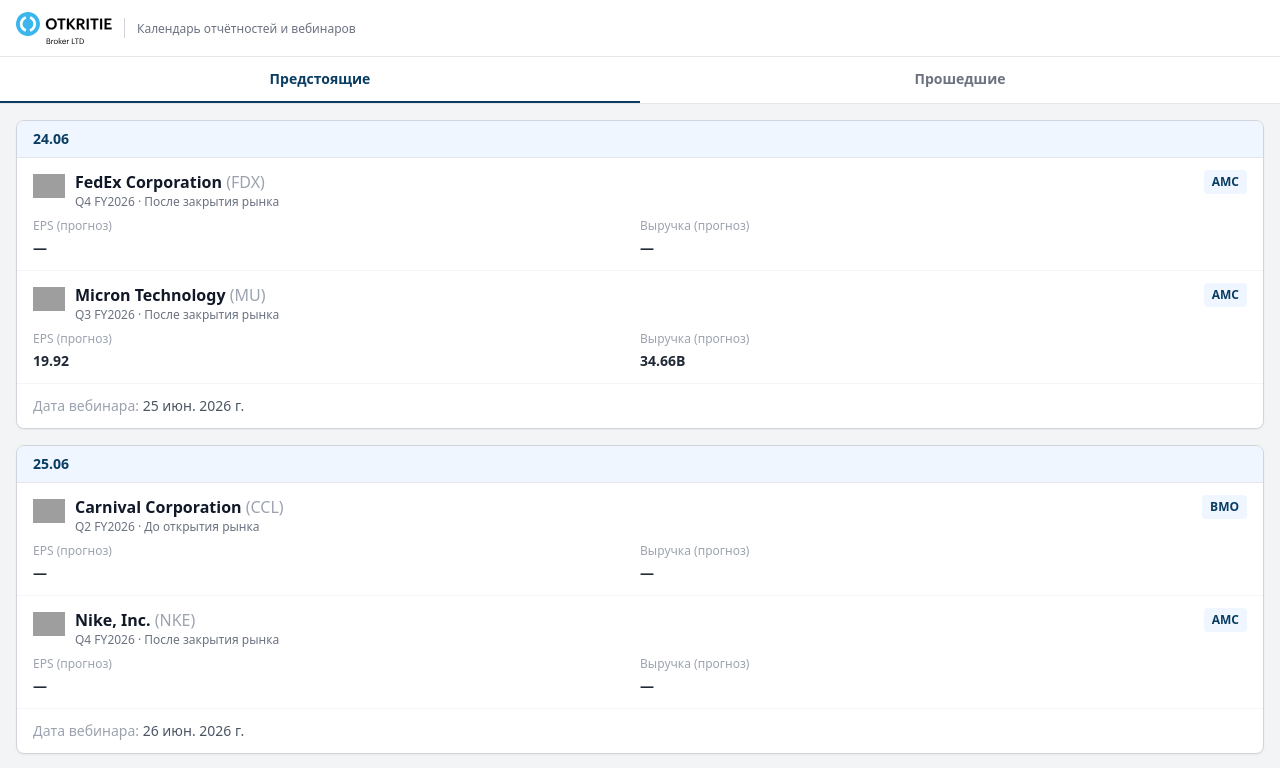
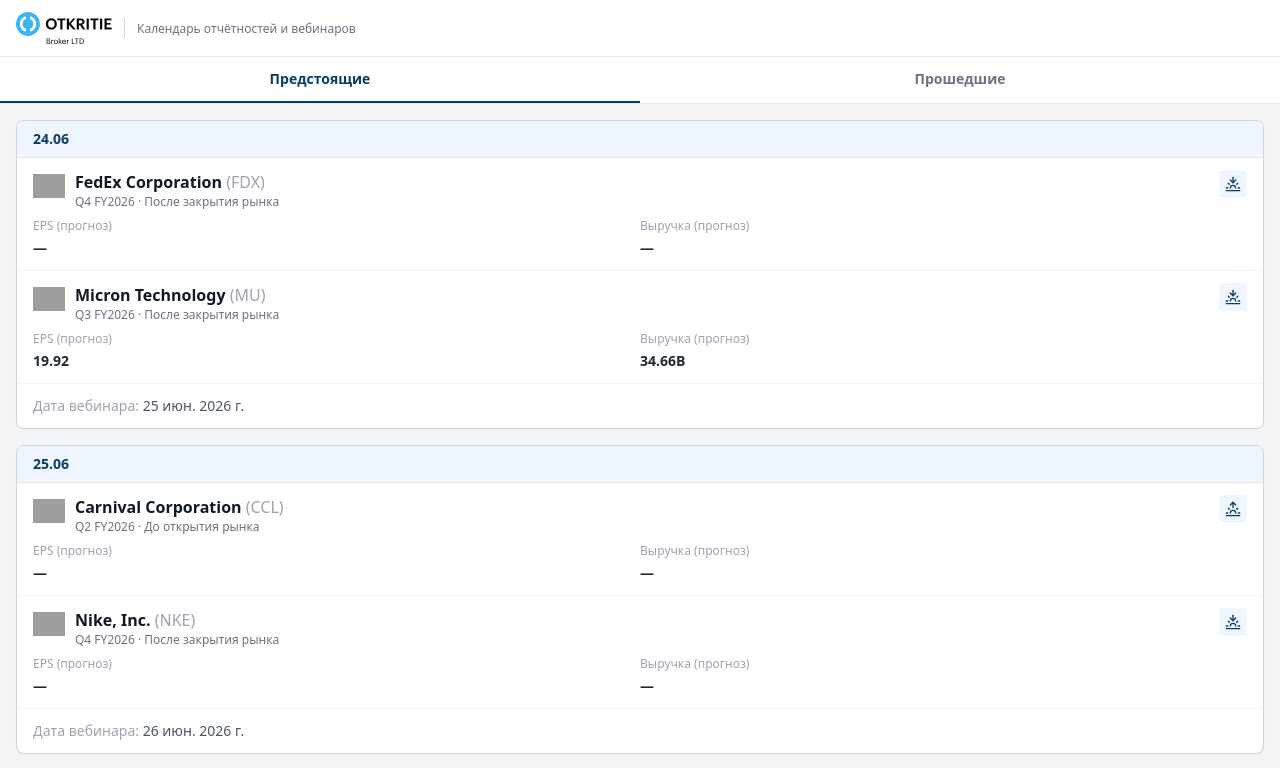
Before and after one commit to sashadubovyi/reports, a React (Vite) app: page / in a window 1280 px wide. Shown: the top 768 px of the page. Built offline with nearby package versions, Linux system fonts and the light colour scheme; grey boxes are pictures that could not be loaded.

Commit message:
Replace BMO/AMC text labels with sunrise/sunset icons
Add react-icons and use Lu/LuSunrise (before market open) and
Lu/LuSunset (after market close) in place of the raw BMO/AMC
abbreviations in the earnings card badge, admin form radios, and
admin table rows.

```diff
--- a/package.json
+++ b/package.json
@@ -12,7 +12,8 @@
   "dependencies": {
     "firebase": "^10.12.4",
     "react": "^18.3.1",
-    "react-dom": "^18.3.1"
+    "react-dom": "^18.3.1",
+    "react-icons": "^5.6.0"
   },
   "devDependencies": {
     "@vitejs/plugin-legacy": "^5.4.2",
--- a/src/components/EarningsCard.jsx
+++ b/src/components/EarningsCard.jsx
@@ -1,3 +1,4 @@
+import { LuSunrise, LuSunset } from 'react-icons/lu';
 import { getCompanyByTicker } from '../data/companies.js';
 import { calculateWebinarDate, formatDisplayDate, formatGroupDate, isUpcoming } from '../utils/dateUtils.js';
 import CompanyLogo from './CompanyLogo.jsx';
@@ -29,6 +30,7 @@ export default function EarningsCard({ reportDate, earnings }) {
         {earnings.map((earning) => {
           const company = getCompanyByTicker(earning.ticker);
           const timingLabel = earning.marketTiming === 'BMO' ? 'До открытия рынка' : 'После закрытия рынка';
+          const TimingIcon = earning.marketTiming === 'BMO' ? LuSunrise : LuSunset;
           const gapDollar = formatSigned(earning.gapDollar, { prefix: '$' });
           const gapPercent = formatSigned(earning.gapPercent, { suffix: '%' });
           const gap = gapDollar || gapPercent;
@@ -47,8 +49,12 @@ export default function EarningsCard({ reportDate, earnings }) {
                     </p>
                   </div>
                 </div>
-                <span className="text-xs font-semibold px-2 py-1 rounded bg-blue-50 text-brand flex-shrink-0">
-                  {earning.marketTiming}
+                <span
+                  className="p-1.5 rounded bg-blue-50 text-brand flex-shrink-0"
+                  title={timingLabel}
+                  aria-label={timingLabel}
+                >
+                  <TimingIcon className="w-4 h-4" />
                 </span>
               </div>
 
--- a/src/components/admin/AdminEarningsTable.jsx
+++ b/src/components/admin/AdminEarningsTable.jsx
@@ -1,3 +1,4 @@
+import { LuSunrise, LuSunset } from 'react-icons/lu';
 import { getCompanyByTicker } from '../../data/companies.js';
 import { formatDisplayDate } from '../../utils/dateUtils.js';
 
@@ -12,6 +13,7 @@ export default function AdminEarningsTable({ earnings, onEdit, onDelete }) {
     <div className="space-y-2">
       {sorted.map((earning) => {
         const company = getCompanyByTicker(earning.ticker);
+        const TimingIcon = earning.marketTiming === 'BMO' ? LuSunrise : LuSunset;
         return (
           <div
             key={earning.id}
@@ -21,8 +23,9 @@ export default function AdminEarningsTable({ earnings, onEdit, onDelete }) {
               <p className="text-sm font-semibold text-gray-800">
                 {earning.ticker} — {company ? company.name : ''}
               </p>
-              <p className="text-xs text-gray-500">
-                {earning.quarter} · {formatDisplayDate(earning.reportDate)} · {earning.marketTiming}
+              <p className="text-xs text-gray-500 flex items-center gap-1">
+                {earning.quarter} · {formatDisplayDate(earning.reportDate)} ·{' '}
+                <TimingIcon className="w-3.5 h-3.5" title={earning.marketTiming} />
               </p>
             </div>
             <div className="flex space-x-2 flex-shrink-0">
--- a/src/components/admin/AdminForm.jsx
+++ b/src/components/admin/AdminForm.jsx
@@ -1,4 +1,5 @@
 import { useEffect, useState } from 'react';
+import { LuSunrise, LuSunset } from 'react-icons/lu';
 import { COMPANIES } from '../../data/companies.js';
 import { calculateWebinarDate, formatDisplayDate } from '../../utils/dateUtils.js';
 
@@ -90,7 +91,9 @@ export default function AdminForm({ editingEarning, onSave, onCancel }) {
               checked={form.marketTiming === 'BMO'}
               onChange={() => update('marketTiming', 'BMO')}
             />
-            <span>До открытия (BMO)</span>
+            <span className="inline-flex items-center gap-1">
+              <LuSunrise className="w-4 h-4" /> До открытия (BMO)
+            </span>
           </label>
           <label className="flex items-center space-x-1">
             <input
@@ -100,7 +103,9 @@ export default function AdminForm({ editingEarning, onSave, onCancel }) {
               checked={form.marketTiming === 'AMC'}
               onChange={() => update('marketTiming', 'AMC')}
             />
-            <span>После закрытия (AMC)</span>
+            <span className="inline-flex items-center gap-1">
+              <LuSunset className="w-4 h-4" /> После закрытия (AMC)
+            </span>
           </label>
         </div>
         {webinarPreview ? (
```
Also changed, not shown: 1 other file (tests, documents, lock files or other folders).
